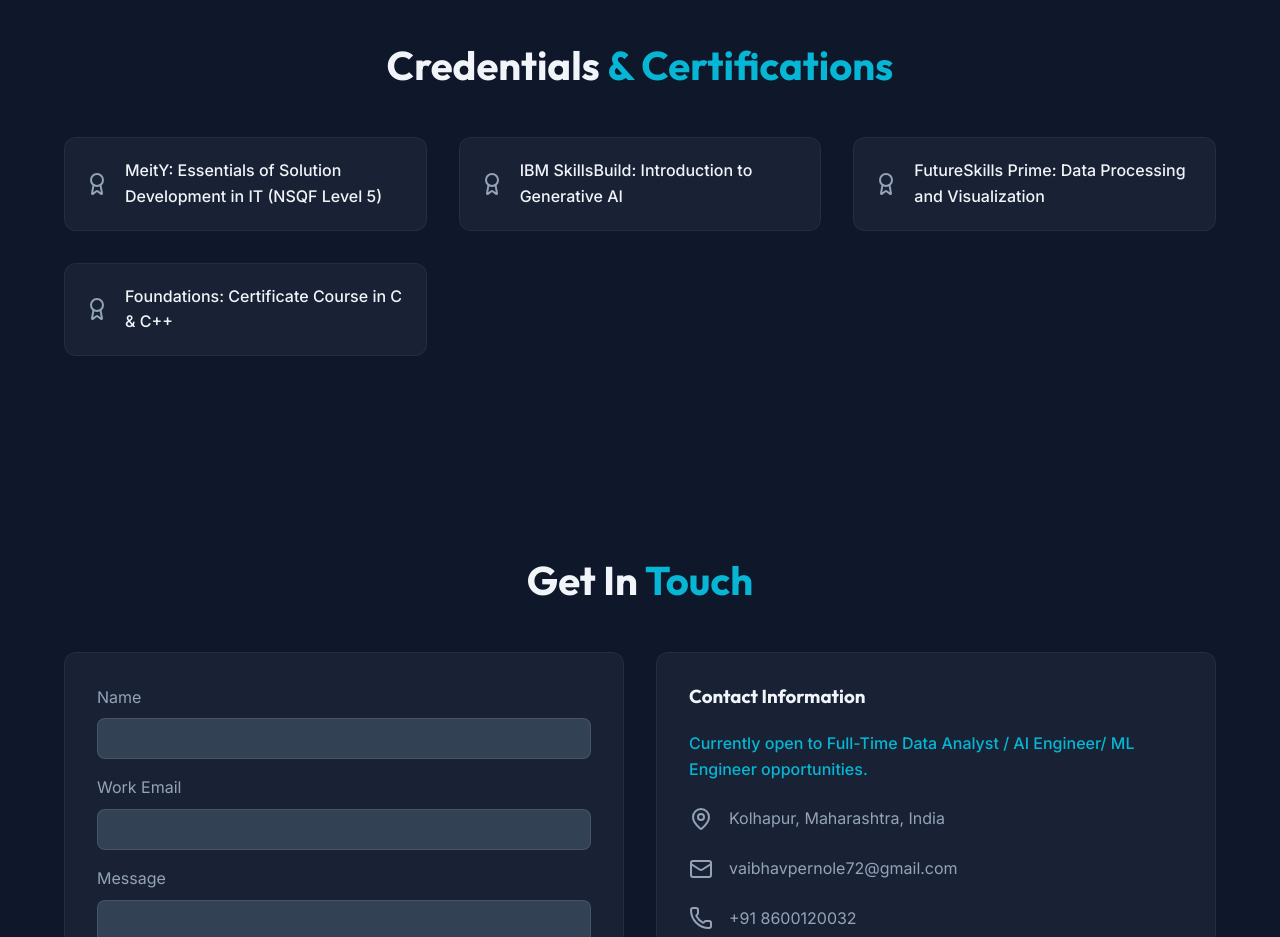
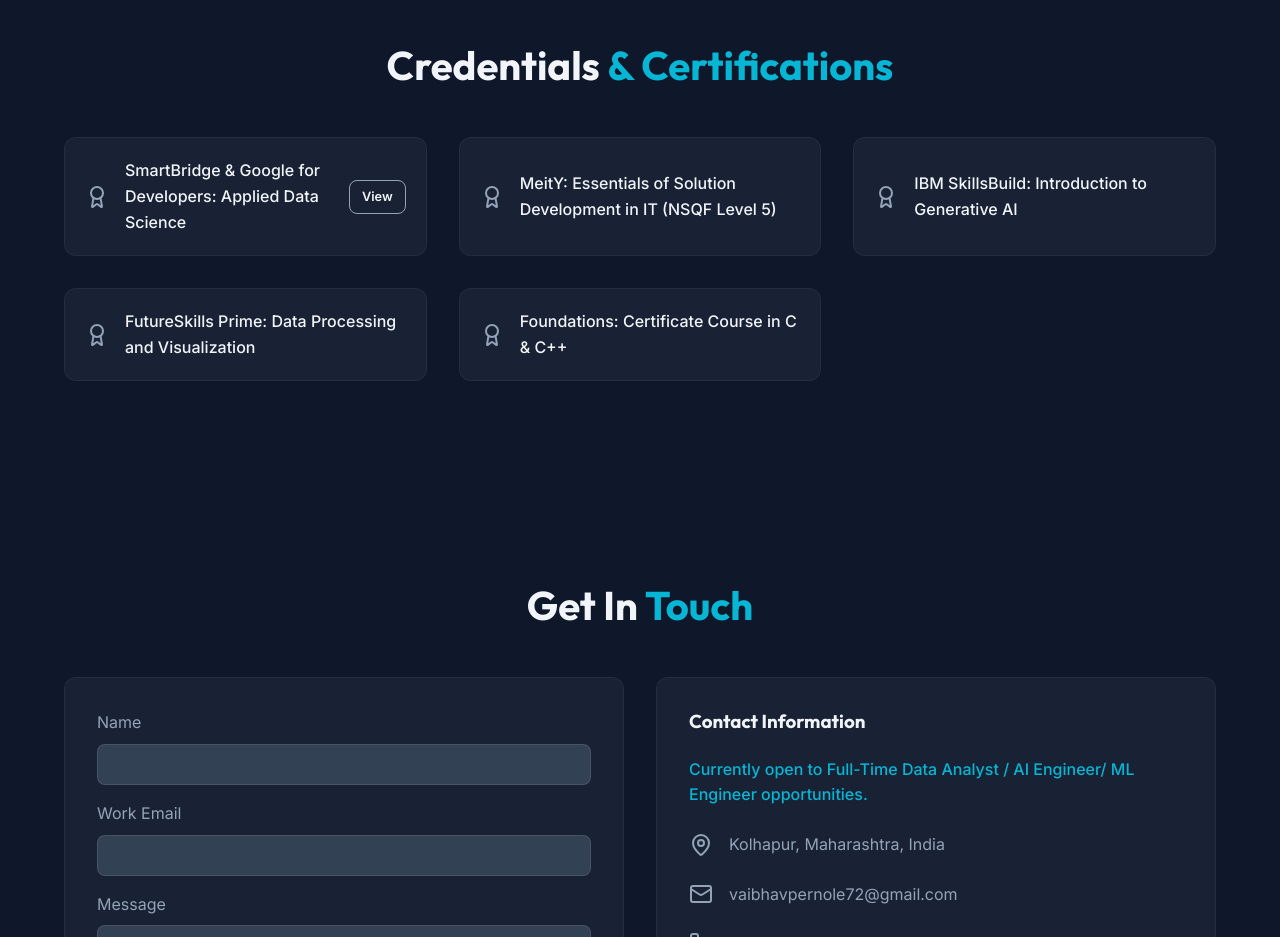
Before and after one commit to vaibhav72-hub/portfolio-github, a React (Vite) app: page / in a window 1280 px wide. Shown: the part 3860-4797 px from the top of the page. Built offline with nearby package versions, Linux system fonts and the light colour scheme.

Commit message:
feat: create main React App component for portfolio website

```diff
--- a/src/App.tsx
+++ b/src/App.tsx
@@ -67,10 +67,11 @@ const PROJECTS = [
 ];
 
 const CERTS = [
-  "MeitY: Essentials of Solution Development in IT (NSQF Level 5)",
-  "IBM SkillsBuild: Introduction to Generative AI",
-  "FutureSkills Prime: Data Processing and Visualization",
-  "Foundations: Certificate Course in C & C++"
+  { title: "SmartBridge & Google for Developers: Applied Data Science", link: "/SmartBridge_Certificate.html" },
+  { title: "MeitY: Essentials of Solution Development in IT (NSQF Level 5)" },
+  { title: "IBM SkillsBuild: Introduction to Generative AI" },
+  { title: "FutureSkills Prime: Data Processing and Visualization" },
+  { title: "Foundations: Certificate Course in C & C++" }
 ];
 
 // --- Components ---
@@ -309,9 +310,16 @@ export default function App() {
         <h2 className="section-title">Credentials <span>& Certifications</span></h2>
         <div className="grid-2">
           {CERTS.map((cert, idx) => (
-            <div key={idx} className="glass-card" style={{ display: "flex", alignItems: "center", gap: "16px", padding: "20px" }}>
-              <Award className="w-8 h-8 text-[#10B981]" style={{ flexShrink: 0 }} />
-              <p style={{ fontWeight: "500", color: "var(--text-primary)" }}>{cert}</p>
+            <div key={idx} className="glass-card" style={{ display: "flex", alignItems: "center", justifyContent: "space-between", gap: "16px", padding: "20px" }}>
+              <div style={{ display: "flex", alignItems: "center", gap: "16px" }}>
+                <Award className="w-8 h-8 text-[#10B981]" style={{ flexShrink: 0 }} />
+                <p style={{ fontWeight: "500", color: "var(--text-primary)" }}>{cert.title}</p>
+              </div>
+              {cert.link && (
+                <a href={cert.link} target="_blank" rel="noreferrer" className="btn-secondary" style={{ padding: "6px 12px", fontSize: "0.8rem", flexShrink: 0 }}>
+                  View
+                </a>
+              )}
             </div>
           ))}
         </div>
```
